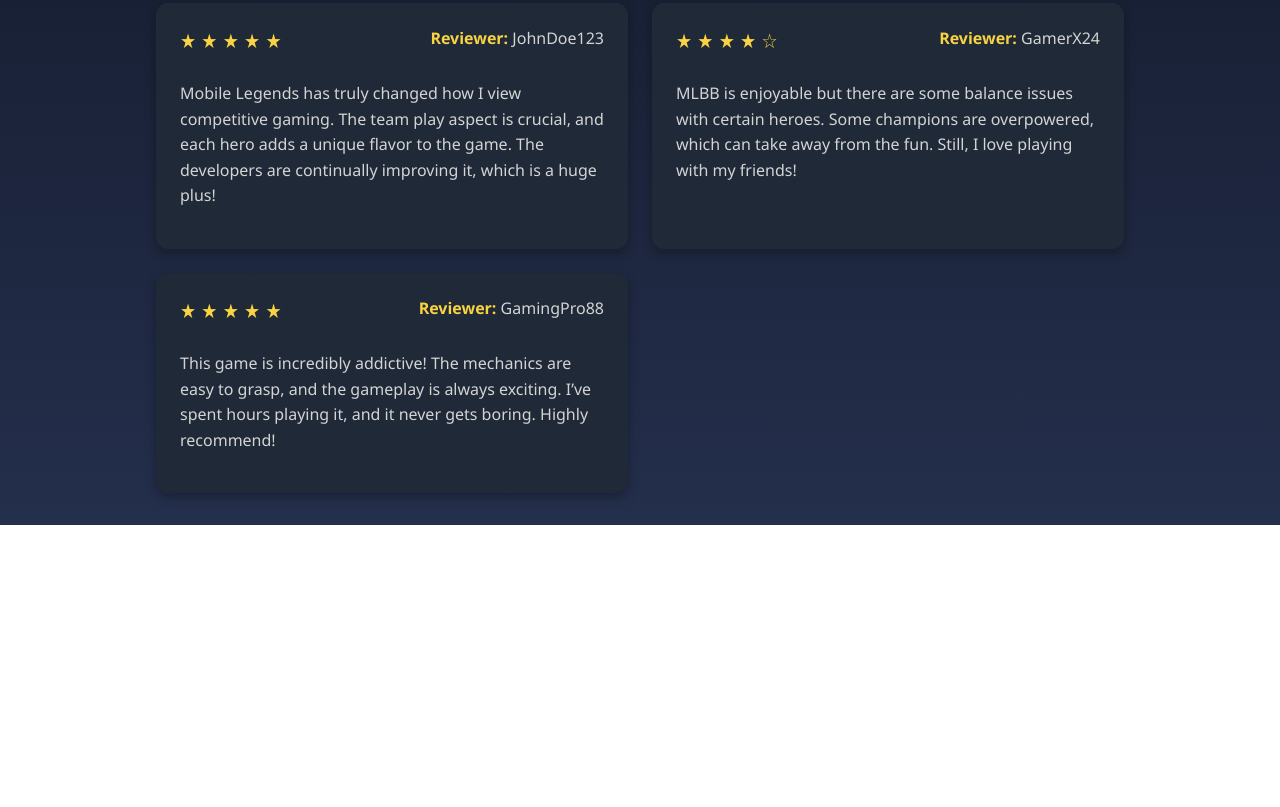
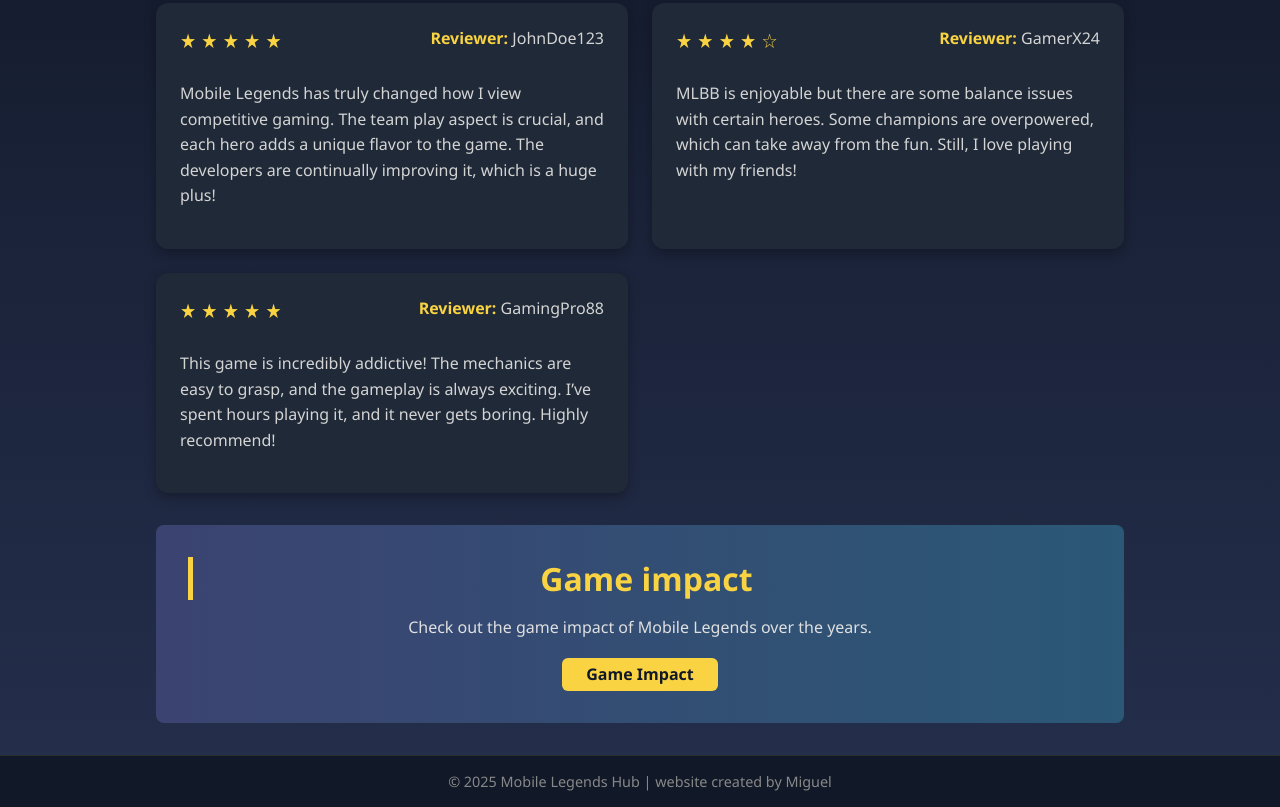
Before and after one commit to DC-BSU-RAK/assessment-2-web-development-project-spring-2025-Miguel-Joaquin, a plain HTML site: page reviews.html in a window 1280 px wide. Shown: the part 430-1237 px from the top of the page. Before the commit the page ends 955 px from the top, so only its background shows below. Drawn offline with Linux system fonts and the light colour scheme.

Commit message:
reviews.html

```diff
--- a/reviews.html
+++ b/reviews.html
@@ -74,5 +74,16 @@
         </div>
       </section>
 
+      <section class="cta">
+        <h2>Game impact</h2>
+        <p>Check out the game impact of Mobile Legends over the years.</p>
+        <a class="cta-button" href="impact.html">Game Impact</a>
+      </section>
+    </main>
+
+    <footer>
+      <p>&copy; 2025 Mobile Legends Hub | website created by Miguel</p>
+    </footer>
+
 </body>
 </html>
```
